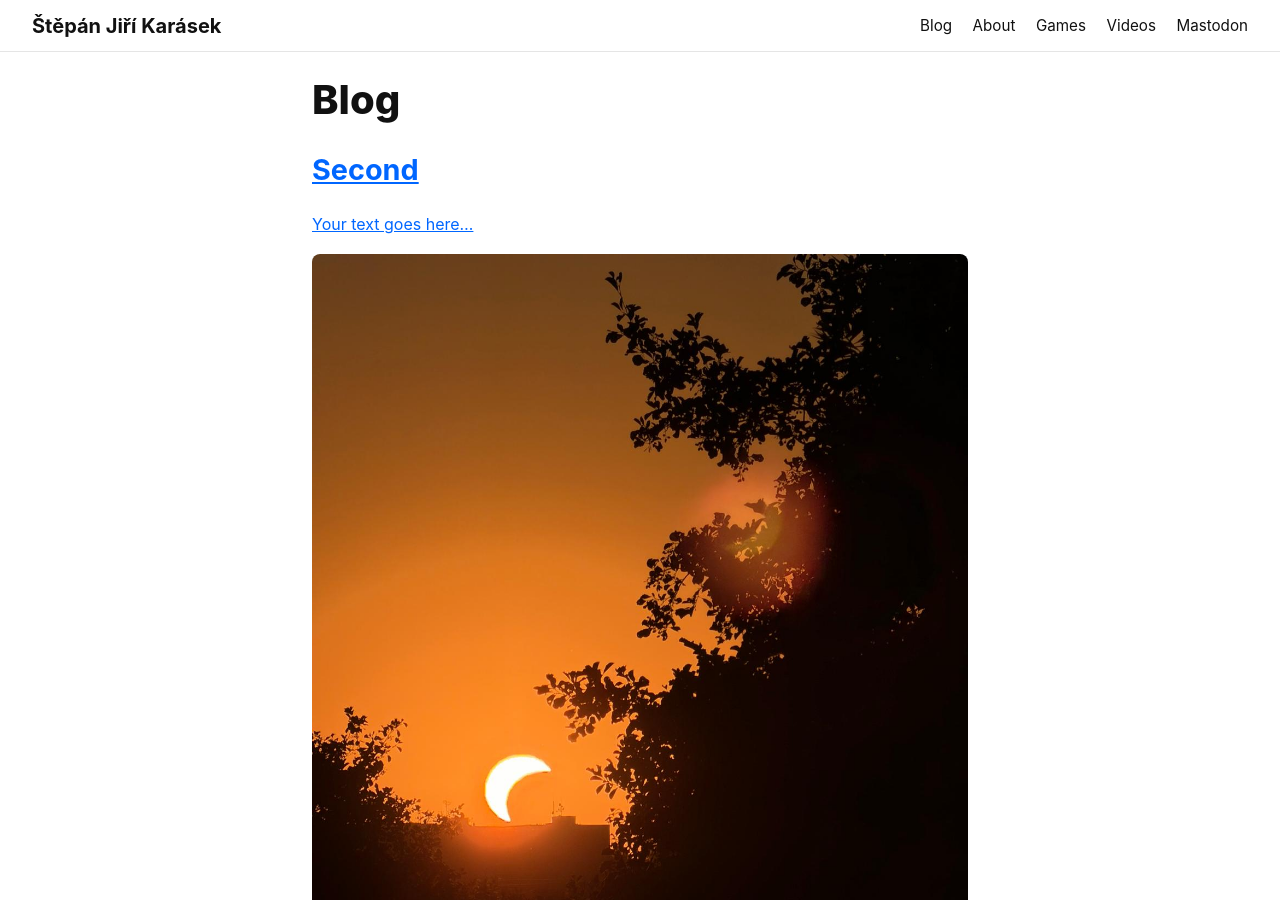
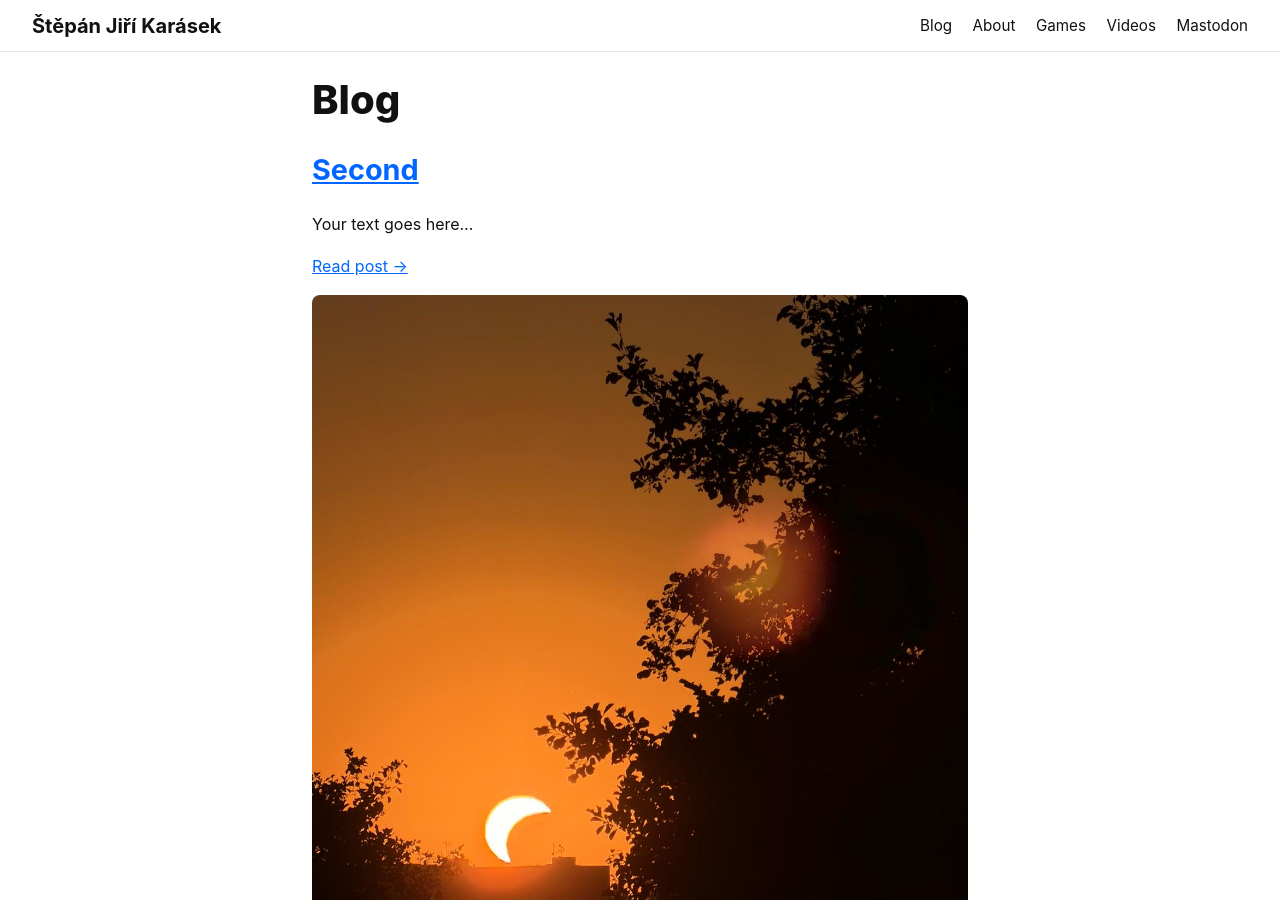
Before and after one commit to StepanJiri/stepankarasek.github.io, a Jekyll site: the page built from blog.html, in a window 1280 px wide and 900 px high. Built offline with Jekyll 4.4.1, drawn with Linux system fonts in a browser that asks for light colours.

Commit message:
Update blog.html

```diff
--- a/blog.html
+++ b/blog.html
@@ -8,16 +8,19 @@ permalink: /blog/
 
 <div class="post-list">
   {% for post in site.posts %}
-  <a class="post-card" href="{{ post.url | relative_url }}">
-    {% if post.image %}
-    <img class="post-card-image" src="{{ post.image | relative_url }}" alt="{{ post.title }}">
-    {% endif %}
-    <h2 class="post-card-title">{{ post.title }}</h2>
+  <article class="post-card">
+    <a href="{{ post.url | relative_url }}" class="post-card-link">
+      {% if post.image %}
+      <img class="post-card-image" src="{{ post.image | relative_url }}" alt="{{ post.title }}">
+      {% endif %}
+      <h2 class="post-card-title">{{ post.title }}</h2>
+    </a>
 
-    <!-- Render raw excerpt without stripping tags or cutting off words -->
     <div class="post-card-preview">
       {{ post.excerpt }}
     </div>
-  </a>
+
+    <a href="{{ post.url | relative_url }}" class="read-more">Read post &rarr;</a>
+  </article>
   {% endfor %}
 </div>
```
